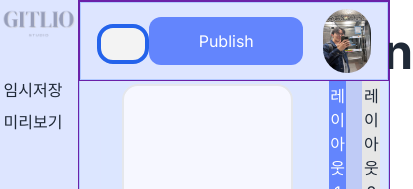
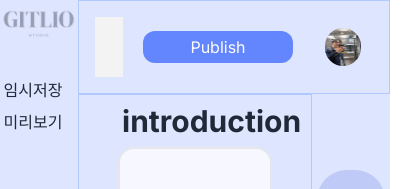
Before and after one commit to TU-GitLio/frontend, a Next.js app in the folder gitlio/: page /introduction in a window 390 px wide. Shown: the top 189 px of the page, 413 px wide, since content can reach past the window. Built offline with nearby package versions, Linux system fonts and the light colour scheme.

Commit message:
refactor: 반응형 크기 수정, 간격 조절 및 구조변경

```diff
--- a/gitlio/app/(edit)/introduction/page.tsx
+++ b/gitlio/app/(edit)/introduction/page.tsx
@@ -1,26 +1,18 @@
 import EditBuilder from "@/components/EditBuilder";
 import EditHeader from "@/components/EditHeader";
-import Header from "@/components/Header";
 import SideBar from "@/components/SideBar";
 import Title from "@/components/Title";
 
 export default function IntroductionPage() {
   return (
     <>
-      <div className="w-screen h-screen bg-[#c5f0c0] grid grid-cols-5">
-        <div className="h-screen relative">
-          <div className="col-span-1 row-span-10 w-130 h-full bg-[#8d9ab8] border border-primary">
-            {/* <p className="text-white">왼쪽 사이드 내용</p> */}
+      <div className="w-full h-full grid bg-primary grid-cols-5 grid-rows-9">
+        <div className="flex justify-center row-span-9 col-span-1 relative h-full border border-primary">
           <SideBar />
         </div>
-        </div>
-
-        <div className="col-span-4 row-span-1 h-screen bg-purple-400 border border-purple-800 flex-col-reverse relative">
-          <div className="col-span-4 row-span-1 h-[80px] bg-[#8dabed] border absolute top-0 left-0 right-0 bottom-0 border-purple-800 z-10">
         <EditHeader />
-          </div>
-          <div className="flex h-screen bg-[#DCE6FF] border border-[#B1C9FF] z-1">
-            <div className="flex flex-col items-center bg-[#DCE6FF] justify-center rounded-[10px] col-span-3 w-[70%] lg:h-[85%] xl:h-[90%] lg:mt-[8%] xl:mt-[5.5%] ml-5 border border-primary mr-auto">
+        <div className="col-span-3 row-span-8 h-full bg-primary border border-[#B1C9FF]">
+          <div className="flex flex-col h-full items-center px-5 ">
             <Title />
             <EditBuilder>
               <div className="flex w-full h-full flex-col items-center justify-center rounded-2xl">
@@ -46,15 +38,15 @@ export default function IntroductionPage() {
               </div>
             </EditBuilder>
           </div>
-            <div className="col-span-1 lg:h-[85%] w-[25%] xl:h-[90%] rounded-[10px] lg:mt-[8%] xl:mt-[5.5%] mr-5 items-center justify-center bg-[#DCE6FF] border border-primary ml-auto">
-              <div className="w-[90%] h-[90%] bg-[#BFCBF6] rounded-[30px] mt-[10%] flex justify-center ml-3">
-                <div className="w-[40%] h-[23%] bg-[#6385FD] rounded-[20px] flex  items-center text-center justify-center ml-0 mt-10 text-white">
+        </div>
+
+        <div className="flex justify-center items-center col-span-1 row-span-8 h-full bg-primary border border-primary">
+          <div className="w-[90%] h-[80%] bg-[#BFCBF6] rounded-[30px] flex justify-center">
+            <div className="w-[40%] h-[24%] bg-[#6385FD] rounded-[20px] flex items-center text-center justify-center ml-0 mt-10 text-white">
               레이아웃1
             </div>
-                <div className="w-[40%] h-[23%] bg-[#E6E6E6] rounded-[20px] flex items-center text-center justify-center ml-4 mt-10 ">
+            <div className="w-[40%] h-[24%] bg-[#E6E6E6] rounded-[20px] flex items-center text-center justify-center ml-4 mt-10 ">
               레이아웃2
-                </div>
-              </div>
             </div>
           </div>
         </div>
@@ -62,34 +54,3 @@ export default function IntroductionPage() {
     </>
   );
 }
-
-//flex 가로
-//felx(x) 세로
-
-// export default function DefaultPage() {
-//   return (
-//     <>
-//       <div className="w-screen h-screen grid bg-[#c5f0c0] grid-cols-5">
-//         <div className="h-screen">
-//           <div className="col-span-1 row-span-10 w-[130] h-[1000px]  bg-gray-500 border border-red-400">
-//             <p className="text-white">왼쪽 사이드 내용</p>
-//           </div>
-//         </div>
-
-//         <div className="w-screen h-screen flex-col">
-//           <div className="col-span-4 row-span-1 h-[100px] bg-purple-400 border border-purple-800">
-//             <p>헤더 div 내용</p>
-//           </div>
-
-//           <div className="col-span-3 h-[80%] bg-gray-300 border border-green-400">
-//             <p>중앙 사이드 내용</p>
-//           </div>
-//         </div>
-
-//         {/* <div className="col-span-1 row-span-10 h-[900px] bg-gray-200 border border-blue-400">
-//           <p>오른쪽 사이드 내용</p>
-//         </div> */}
-//       </div>
-//     </>
-//   );
-// }
--- a/gitlio/components/ThemeController.tsx
+++ b/gitlio/components/ThemeController.tsx
@@ -25,7 +25,7 @@ export default function ThemeController() {
   };
 
   return (
-    <div className="flex h-[65%]">
+    <div className="flex h-[65%] mr-5">
       <div
         className="bg-[#F3F3F3] md:p-1 lg:p-2 xl:p-3 xl:mt-2 w-full lg:h-full xl:h-[80%] lg:border-2 xl:border-4 border-[#2463EB] lg:rounded-xl xl:rounded-2xl"
         onClick={toggleTheme}
--- a/gitlio/tailwind.config.ts
+++ b/gitlio/tailwind.config.ts
@@ -21,7 +21,7 @@ const config: Config = {
       sm: { max: "768px" },
       md: { max: "1023px" },
       lg: { min: "1023px" },
-      xl: { max: "1330px" },
+      xl: { min: "1300px" },
 
       //전서진: 1273.7px (13.3인치, 33.7cm) -> lg
       //정준영: 1440px (15인치, 38.1cm)     -> xl
```
Lines whose indentation alone changed are shown as unchanged.
